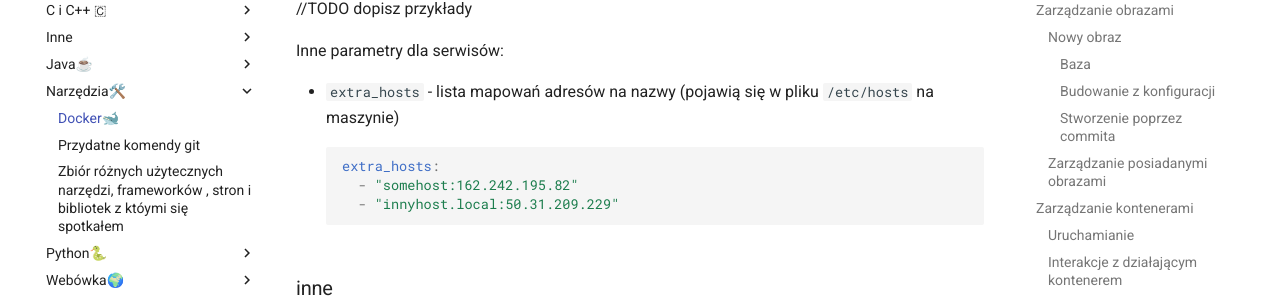
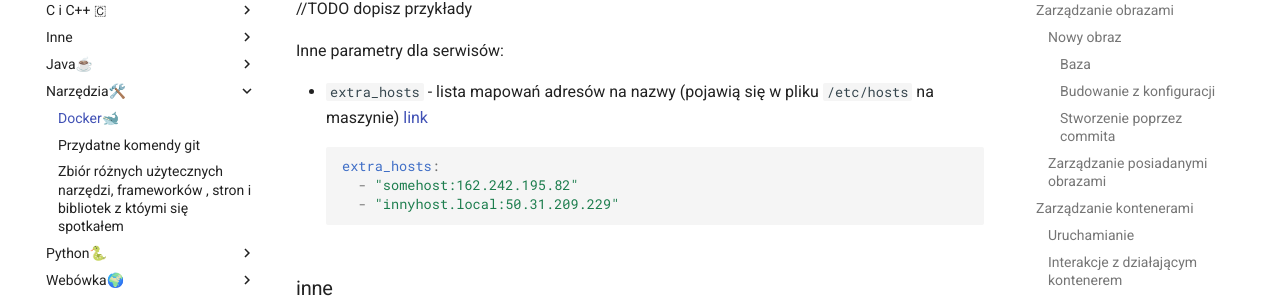
Before and after one commit to pktiuk/notatki_z_jezykow, an MkDocs documentation site: the page built from docs/Narzędzia🛠️/docker.md, in a window 1280 px wide and 900 px high, scrolled down 8079 px. Shown: the part 152-451 px from the top of the window. Built offline with MkDocs 1.6.1 and Material for MkDocs 9.7.7, drawn with Linux system fonts in a browser that asks for light colours; comment, search, counter and statistics services are not loaded.

Commit message:
Update docker.md

````diff
--- a/docs/Narzędzia🛠️/docker.md
+++ b/docs/Narzędzia🛠️/docker.md
@@ -345,7 +345,7 @@
 
 Inne parametry dla serwisów:
 
-- `extra_hosts` - lista mapowań adresów na nazwy (pojawią się w pliku `/etc/hosts` na maszynie)
+- `extra_hosts` - lista mapowań adresów na nazwy (pojawią się w pliku `/etc/hosts` na maszynie) [link](https://docs.docker.com/compose/compose-file/compose-file-v3/)
 ```yml
 extra_hosts:
   - "somehost:162.242.195.82"
````
